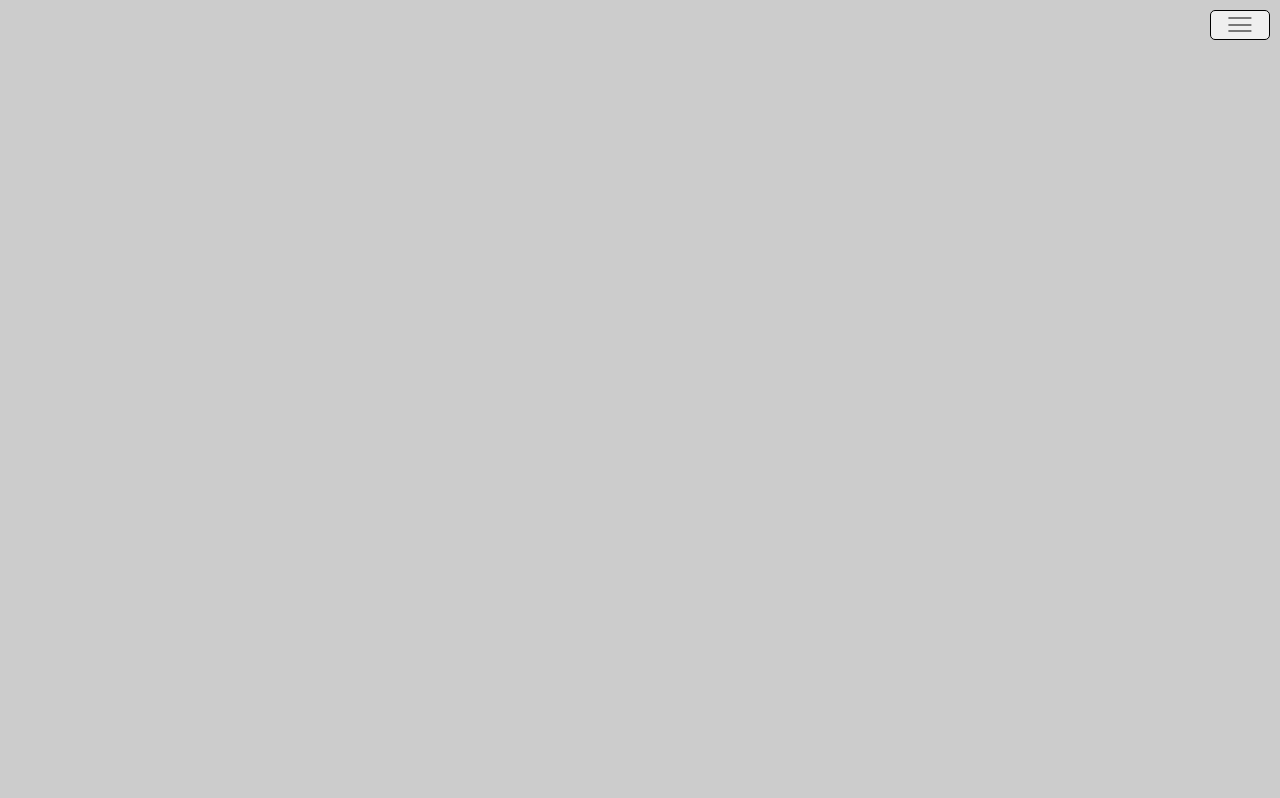
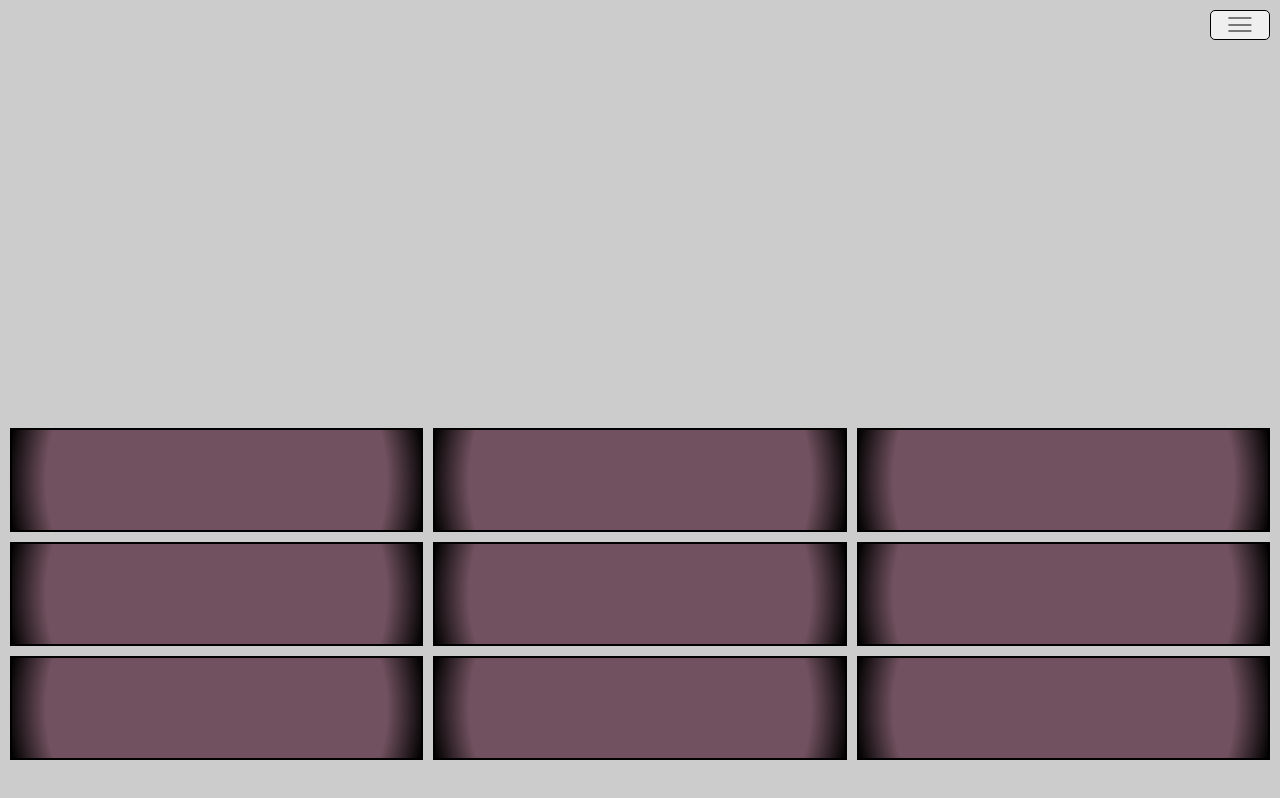
Before and after one commit to andy5566w/Neutec-Project, a Vue app: page / in a window 1280 px wide. Built offline with nearby package versions, Linux system fonts and the light colour scheme.

Commit message:
[Neutec-Project]  build Jiugongge.vue component.

```diff
--- a/src/App.vue
+++ b/src/App.vue
@@ -1,10 +1,12 @@
 <template>
   <side-bar-button />
   <side-bar />
+  <jiugongge />
 </template>
 <script setup>
 import SideBarButton from '@/components/SideBar/SideBarButton.vue'
 import SideBar from '@/components/SideBar/SideBar.vue'
+import Jiugongge from '@/components/Jiugongge/Jiugongge.vue'
 </script>
 
 <style scoped></style>
--- /dev/null
+++ b/src/components/Jiugongge/Jiugongge.vue
@@ -0,0 +1,34 @@
+<template>
+  <div class="container">
+    <div class="box"></div>
+    <div class="box"></div>
+    <div class="box"></div>
+    <div class="box"></div>
+    <div class="box"></div>
+    <div class="box"></div>
+    <div class="box"></div>
+    <div class="box"></div>
+    <div class="box"></div>
+  </div>
+</template>
+<script setup></script>
+
+<style scoped lang="scss">
+.container {
+  display: grid;
+  grid-template-columns: repeat(3, 1fr);
+  gap: 10px;
+  padding: 0 10px;
+  height: 95vh;
+  align-content: end;
+  .box {
+    height: 100px;
+    border: black solid 2px;
+    background: radial-gradient(
+      circle,
+      rgba(113, 81, 95, 1) 81%,
+      rgba(0, 0, 0, 1) 100%
+    );
+  }
+}
+</style>
```
